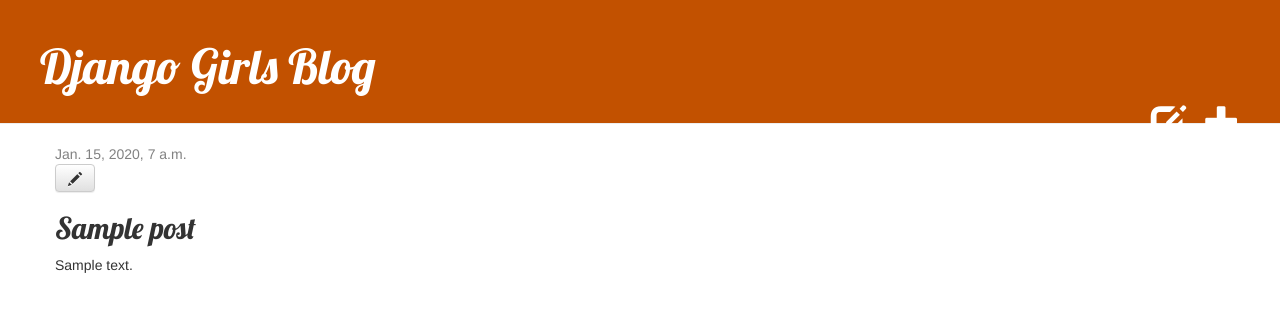
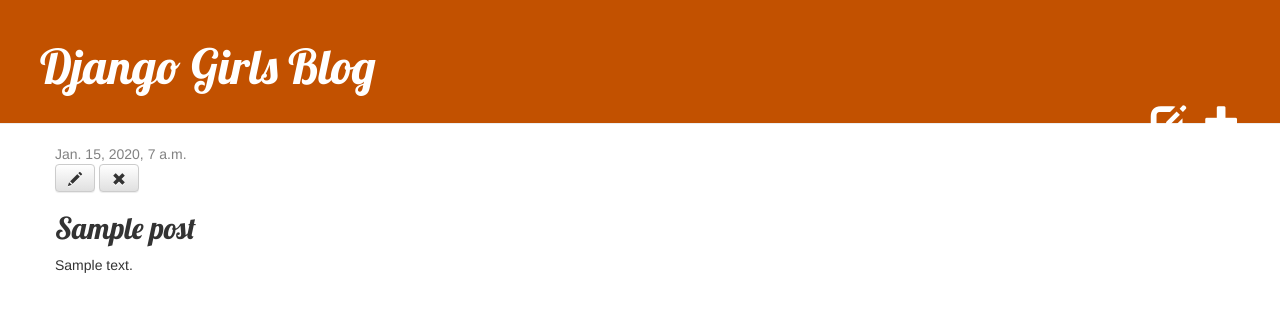
Before and after one commit to InCOD3-VICTOR/UdemyCourses-1, a Django app: template Django/blog/templates/blog/post_detail.html in a window 1280 px wide. Shown: the top 312 px of the page. Run offline with Django 3.2, Linux system fonts and the light colour scheme; the template is opened without the code that fills it: values that come from a table or form of the project are taken from there, others are empty; a user stored in the database is signed in; tables that the repository leaves empty hold one stand-in row (values such as "Sample post"); parts of the project's set-up code (start-up, migrations or seed data) failed here and were passed over; some libraries are stand-ins or nearby versions.

Commit message:
Created delete button and url

```diff
--- a/Django/blog/templates/blog/post_detail.html
+++ b/Django/blog/templates/blog/post_detail.html
@@ -11,6 +11,7 @@
         {% endif %}
         {% if user.is_authenticated %}
             <a class="btn btn-default" href="{% url 'post_edit' pk=post.pk %}"><span class="glyphicon glyphicon-pencil"></span></a>
+            <a class="btn btn-default" href="{% url 'post_delete' pk=post.pk %}"><span class="glyphicon glyphicon-remove"></span></a>
         {% endif %}
         <h2>{{ post.title }}</h2>
         <p>{{ post.text|linebreaksbr }}</p>
--- a/Django/blog/urls.py
+++ b/Django/blog/urls.py
@@ -8,4 +8,5 @@
     path('post/<int:pk>/edit/', views.post_edit, name='post_edit'),
     path('drafts', views.post_draft_list, name='post_draft_list'),
     path('post/<int:pk>/publish', views.post_publish, name='post_publish'),
+    path('post/<pk>/delete', views.post_delete, name='post_delete'),
 ]
```
